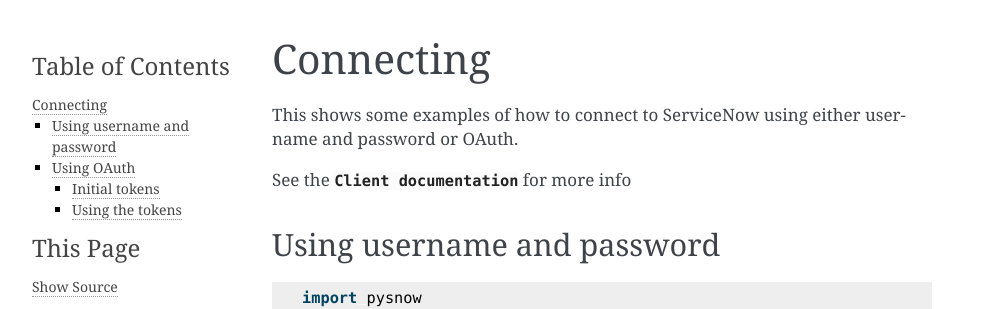
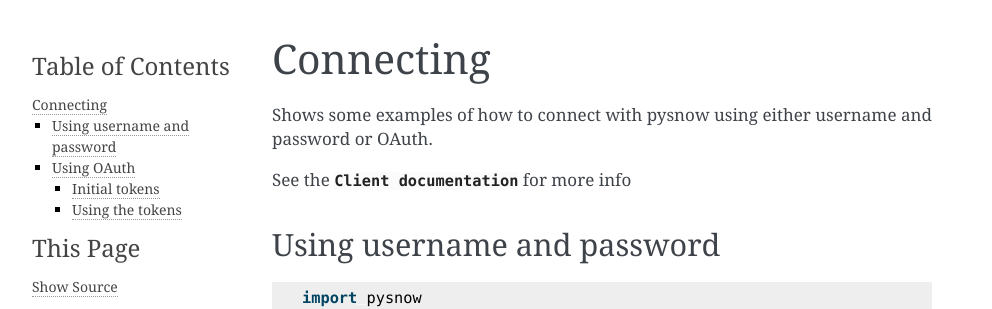
Before and after one commit to rbw/pysnow, a Sphinx documentation site: the page built from docs/usage/client.rst, in a window 1280 px wide. Shown: the top 309 px of the page, without its empty margins (148-1140 px from the left). Built offline with Sphinx 7.4.7, drawn with Linux system fonts in a browser that asks for light colours.

Commit message:
Minor fixes

```diff
--- a/docs/index.rst
+++ b/docs/index.rst
@@ -3,9 +3,7 @@
 pysnow
 ======
 
-Python library for the ServiceNow REST API focused on ease of use and elegant syntax.
-
-The REST API is active by default in all instances, starting with the Eureka release.
+Python library for the ServiceNow REST API
 
 
 
--- a/docs/usage/client.rst
+++ b/docs/usage/client.rst
@@ -1,7 +1,7 @@
 Connecting
 ==========
 
-This shows some examples of how to connect to ServiceNow using either username and password or OAuth.
+Shows some examples of how to connect with pysnow using either username and password or OAuth.
 
 See the :meth:`Client documentation <pysnow.Client>` for more info
 
```
